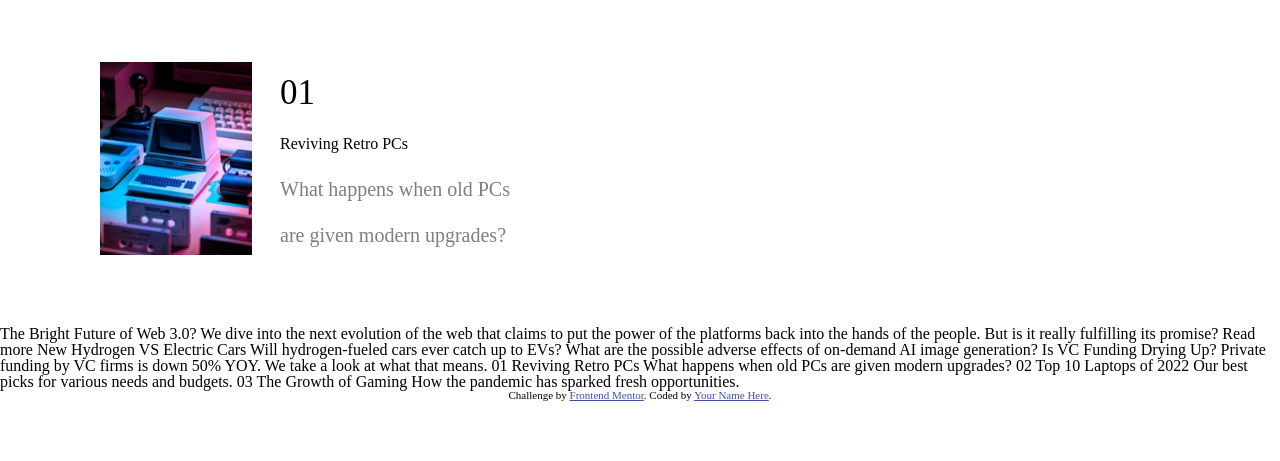
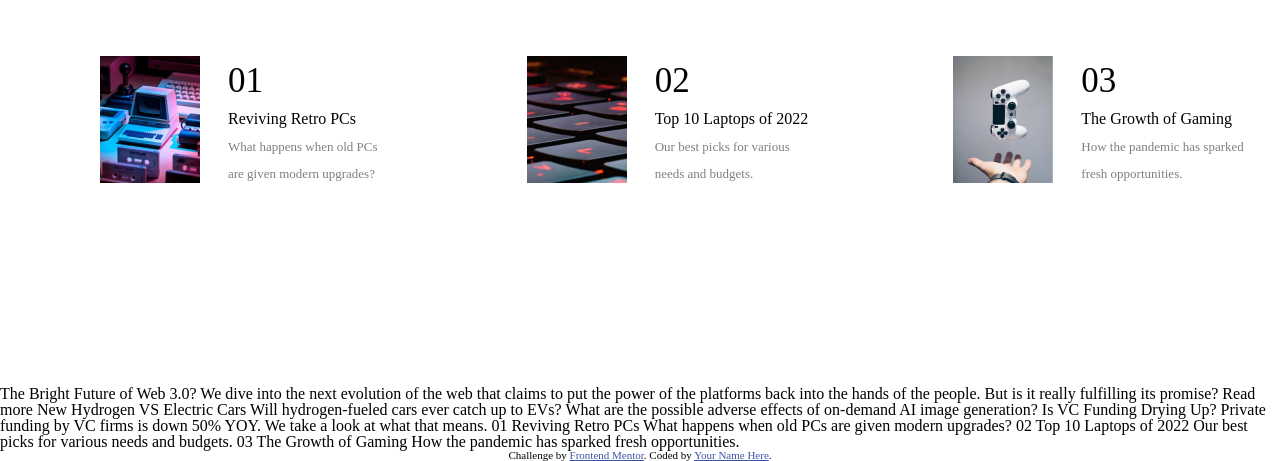
Before and after one commit to MoraesAlvesCleber/News-homepage-main, a plain HTML site: page index.html in a window 1280 px wide. Shown: the part 677-1138 px from the top of the page. Before the commit the page ends 1078 px from the top, so only its background shows below. Drawn offline with Linux system fonts and the light colour scheme.

Commit message:
Posicionando elementos do  footer

```diff
--- a/css/style.css
+++ b/css/style.css
@@ -70,6 +70,7 @@ main {
 .text-buttom{
     font-size: 20px;
     margin-top: 25px;
+    line-height: 1.5;
 
 }
 button{
@@ -103,24 +104,31 @@ h4 {
 
 p {
     opacity: 0.5;
-    font-size: 20px;
+    font-size: 13px;
 }
 
 hr {
-    opacity: 0.5;
+    opacity: 0.8;
     width: 100%;
     margin: 30px 0;
 }
 
 /*footer*/
 
+footer{
+    display: flex;
+    margin-bottom: 200px;
+}
+
 .div-footer{
     display: flex;
-    margin:  68px 100px;
+    margin-left: 100px;
+    width: 335px;
+    margin-top: 65px;
 }
 
 .div-img-footer{
-    width: 152px;
+    width: 100px;
     margin-right: 28px;
 }
 
--- a/index.html
+++ b/index.html
@@ -93,6 +93,28 @@
         <p> are given modern upgrades?</p>
       </div>
     </div>
+    <div class="div-footer">
+      <div class="div-img-footer">
+        <img src="/assets/images/image-top-laptops.jpg" alt="Retro PCs" class="img-footer">
+      </div>
+      <div class="div-text-footer">
+        <div class="footer-number">02</div>
+        <h5>Top 10 Laptops of 2022</h5>
+        <p> Our best picks for various </p>
+        <p>  needs and budgets.</p>
+      </div>
+    </div>
+    <div class="div-footer">
+      <div class="div-img-footer">
+        <img src="/assets/images/image-gaming-growth.jpg" alt="Retro PCs" class="img-footer">
+      </div>
+      <div class="div-text-footer">
+        <div class="footer-number">03</div>
+        <h5>The Growth of Gaming</h5>
+        <p>How the pandemic has sparked</p>
+        <p>fresh opportunities.</p>
+      </div>
+    </div>
   </footer>
 
 
```
